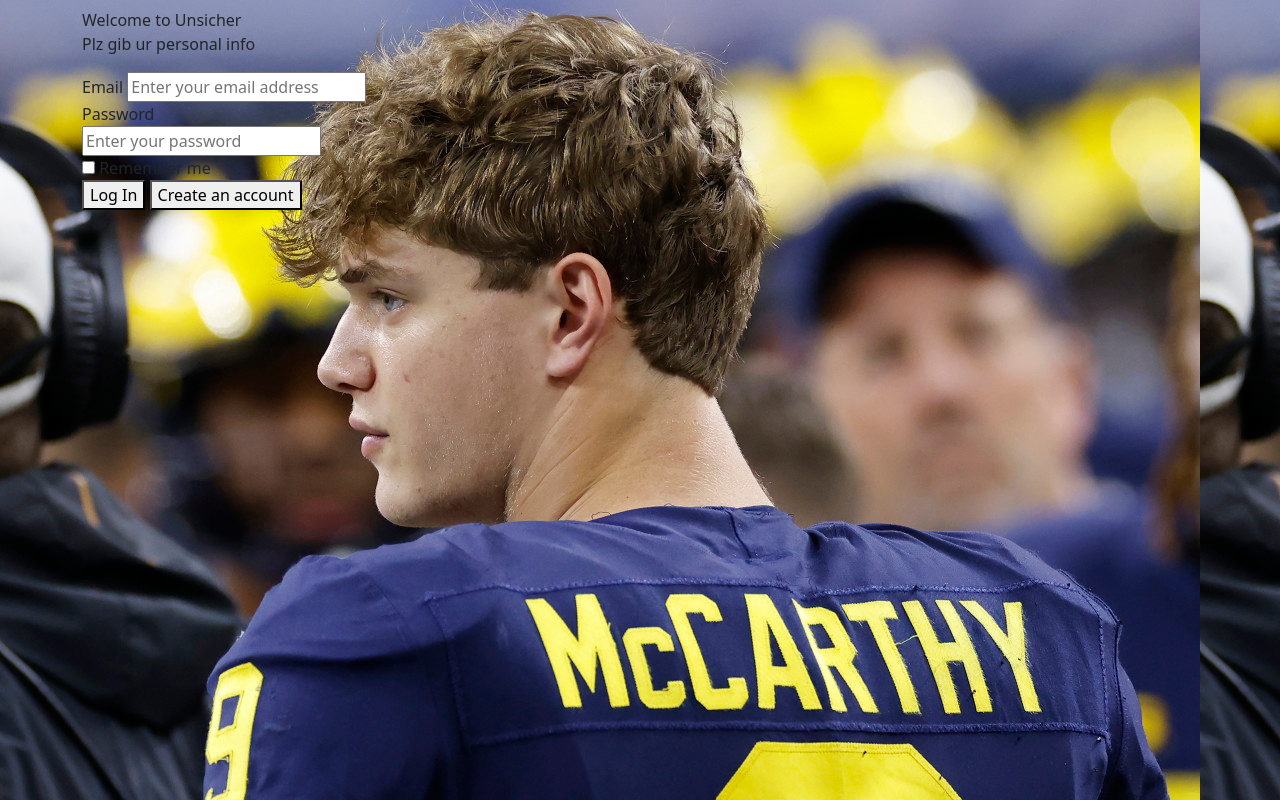
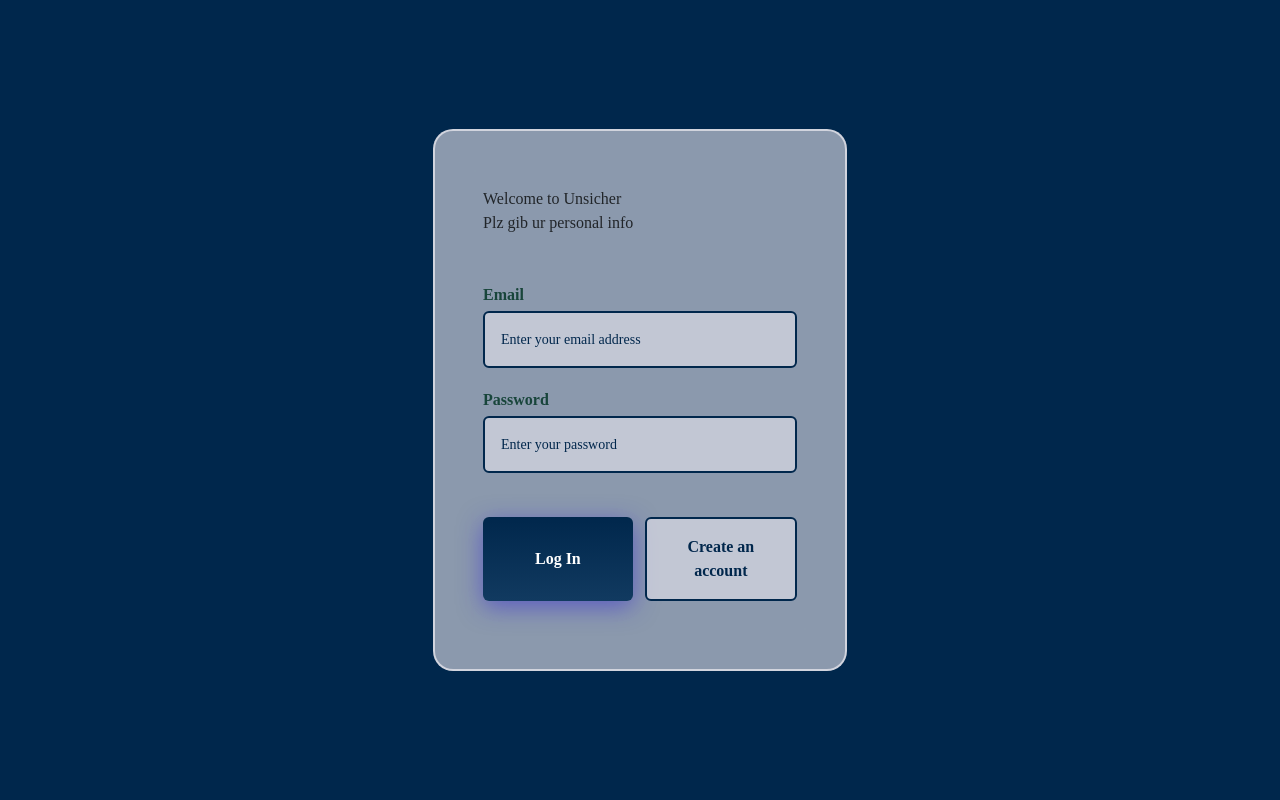
Before and after one commit to hawonc/Unsicher, a plain HTML site: page login.html in a window 1280 px wide. Drawn offline with nearby package versions, Linux system fonts and the light colour scheme.

Commit message:
prototype frontend commit

```diff
--- a/login.html
+++ b/login.html
@@ -30,7 +30,7 @@
 
                     <div>
                         <!-- div for inputs-->
-                        <div class="login_input">
+                        <div class="login_inputs">
                             <div>
                                 <label for="input_email" class="login_label">Email</label>
                                 <input type="email" placeholder="Enter your email address" required class="login_input" id="input_email">
@@ -45,19 +45,13 @@
                                 </div>
                             </div>
                         </div>
-
-                        <!-- div for checks-->
-                        <div class="login__check">
-                            <input type="checkbox" class="login__check-input" id="input-check">
-                            <label for="input-check" class="login__check-label">Remember me</label>
-                        </div>
                     </div>
 
                     <!-- div for buttons-->
                     <div>
                         <div class="login_buttons">
                             <button class = "login_button">Log In</button>
-                            <button class = "signup_button">Create an account</button>
+                            <button class = "login_button login_button-ghost">Create an account</button>
                         </div>
                     </div>
                 </form>
--- a/login.js
+++ b/login.js
@@ -1 +1,28 @@
-import React from 'react';
+/*showing hidden password*/
+const showHiddenPass = (inputPass, inputIcon) =>{
+    const input = document.getElementById(inputPass),
+          iconEye = document.getElementById(inputIcon)
+
+    iconEye.addEventListener('click', () =>{
+        // Change password to text
+        if(input.type === 'password'){
+            // Switch to text
+            input.type = 'text'
+
+            // Add icon
+            iconEye.classList.add('ri-eye-line')
+            // Remove icon
+            iconEye.classList.remove('ri-eye-off-line')
+        }else{
+            // Change to password
+            input.type = 'password'
+
+            // Remove icon
+            iconEye.classList.remove('ri-eye-line')
+            // Add icon
+            iconEye.classList.add('ri-eye-off-line')
+        }
+    })
+ }
+
+ showHiddenPass('input_pass','input_icon')
--- a/style.css
+++ b/style.css
@@ -1,7 +1,39 @@
 @charset "UTF-8";
 /*fonts*/
 @import url("https://fonts.googleapis.com/css2?family=Poppins:wght@400;500;600&display=swap");
+/*variables*/
+:root {
+    /*global colors*/
+    /*Color */
+    --first-color: #00274C;
+    --second-color: #113a60;
+    --title-color: #18453B;
+    --text-color: #00274C;
+    --body-color: #18453B;
+    /*fonts*/
+    --body-font: "Alata";
+    --h1-font-size: 1.25rem;
+    --small-font-size: .813rem;
+    --smaller-font-size: .75rem;
+    /*font weight*/
+    --font-medium: 500;
+    --font-semi-bold: 600;
+}
 
+@media screen and (min-width: 1024px) {
+    :root {
+      --h1-font-size: 1.75rem;
+      --normal-font-size: 1rem;
+      --small-font-size: .875rem;
+      --smaller-font-size: .813rem;
+    }
+  }
+/*base*/
+* {
+    box-sizing: border-box;
+    padding: 0;
+    margin: 0;
+}
 
 img {
     max-width: 100%;
@@ -9,15 +41,197 @@ img {
 }
 
 body {
-    background-image: url(img/image-test-McCarthy.jpg);
+    background-image: url(img/darkblue-background.png);
+    font-family: var(--body-font);
 }
 
-.background_image {
+input,
+button {
+  font-family: var(--body-font);
+  border: none;
+  outline: none;
+}
+
+/* for login form*/
+.login_content, .login_form, .login_inputs {
+    display: grid;
+}
+
+.login_content {
+    position: relative;
+    height: 100vh;
+    align-items: center;
+}
+
+.login_form {
+  position: relative;
+  background-color: hsla(244, 16%, 92%, 0.6);
+  border: 2px solid hsla(244, 16%, 92%, 0.75);
+  margin-inline: 1.5rem;
+  row-gap: 1.25rem;
+  backdrop-filter: blur(20px);
+  padding: 2rem;
+  border-radius: 1rem;
+}
+
+.page_title {
+  color: var(--title-color);
+  font-size: var(--h1-font-size);
+  margin-bottom: 0.5rem;
+}
+
+.page_title span {
+    color: var(--first-color);
+}
+
+.description {
+    font-size: var(--small-font-size);
+}
+
+.login_inputs {
+    row-gap: 0.75rem;
+    margin-bottom: 0.5rem;
+}
+
+.login_label {
+    display: block;
+    color: var(--title-color);
+    font-size: var(--small-font-size);
+    font-weight: var(--font-semi-bold);
+    margin-bottom: 0.25rem;
+}
+
+.login_input {
+    width: 100%;
+    padding: 14px 12px;
+    border-radius: 6px;
+    border: 2px solid var(--text-color);
+    background-color: hsla(244, 16%, 92%, 0.6);
+    color: var(--title-color);
+    font-size: var(--smaller-font-size);
+    font-weight: var(--font-medium);
+    transition: border 0.4s;
+}
+
+.login_input::placeholder {
+    color: var(--text-color);
+}
+
+.login_input:focus, .login_input:valid {
+    border: 2px solid var(--first-color);
+}
+
+.login_box {
+    position: relative;
+}
+
+.login_box .login_input {
+    padding-right: 36px;
+}
+
+.login_eye {
+    width: max-content;
+    height: max-content;
     position: absolute;
+    right: 0.75rem;
+    top: 0;
+    bottom: 0;
+    margin: auto 0;
+    font-size: 1.25rem;
+    cursor: pointer;
+}
+
+.login_buttons {
+    display: flex;
+    column-gap: 0.75rem;
+}
+
+.login_button {
     width: 100%;
-    height: 100%;
-    object-fit: cover;
-    object-position: center;
+    padding: 14px 2rem;
+    border-radius: 6px;
+    background: linear-gradient(180deg, var(--first-color), var(--second-color));
+    color: #fff;
+    font-size: var(--small-font-size);
+    font-weight: var(--font-semi-bold);
+    box-shadow: 0 6px 24px hsla(244, 75%, 48%, 0.5);
+    margin-bottom: 1rem;
+    cursor: pointer;
+}
+
+.login_button-ghost {
+    background: hsla(244, 16%, 92%, 0.6);
+    border: 2px solid var(--first-color);
+    color: var(--first-color);
+    box-shadow: none;
 }
 
 /* For responsiveness*/
+
+/* For small devices */
+@media screen and (max-width: 360px) {
+    .login__buttons {
+      flex-direction: column;
+    }
+  }
+  /* For medium devices */
+  @media screen and (min-width: 576px) {
+    .login__form {
+      width: 450px;
+      justify-self: center;
+    }
+  }
+  /* For large devices */
+  @media screen and (min-width: 1064px) {
+    .container {
+      height: 100vh;
+      display: grid;
+      place-items: center;
+    }
+    .login__content {
+      width: 1024px;
+      height: 600px;
+    }
+    .login__img {
+      border-radius: 3.5rem;
+      box-shadow: 0 24px 48px hsla(244, 75%, 36%, 0.45);
+    }
+    .login__form {
+      justify-self: flex-end;
+      margin-right: 4.5rem;
+    }
+  }
+
+  @media screen and (min-width: 1200px) {
+    .login_content {
+      height: 700px;
+    }
+    .login_form {
+      row-gap: 2rem;
+      padding: 3rem;
+      border-radius: 1.25rem;
+      border: 2.5px solid hsla(244, 16%, 92%, 0.75);
+    }
+    .description, .login_label, .login_button {
+      font-size: var(--normal-font-size);
+    }
+    .login_inputs {
+      row-gap: 1.25rem;
+      margin-bottom: 0.75rem;
+    }
+    .login_input {
+      border: 2.5px solid var(--text-color);
+      padding: 1rem;
+      font-size: var(--small-font-size);
+    }
+    .login_input:focus, .login_input:valid {
+      border: 2.5px solid var(--first-color);
+    }
+    .login_button {
+      padding-block: 1rem;
+      margin-bottom: 1.25rem;
+    }
+    .login_button-ghost {
+      border: 2.5px solid var(--first-color);
+    }
+  }
```
Also changed, not shown: img/darkblue-background.png (added).
